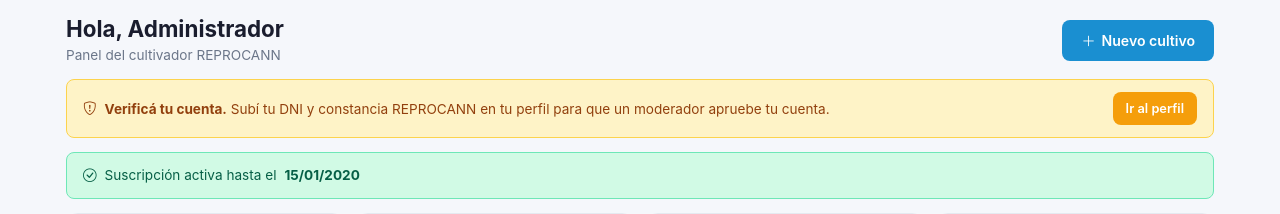
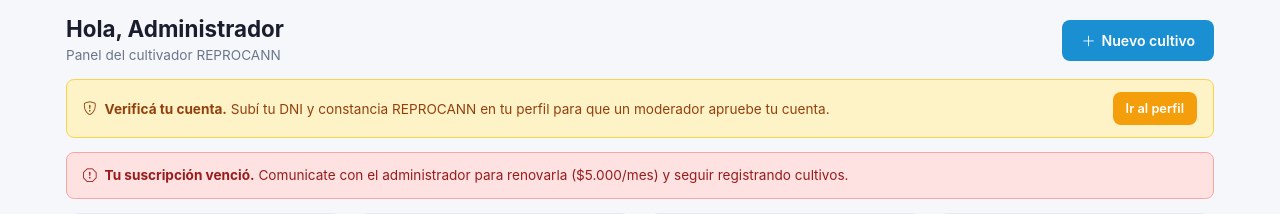
Before and after one commit to llamasgonzalo-jpg/V3K, a Flask app: page /network/dashboard in a window 1280 px wide. Shown: the part 65-279 px from the top of the page. Run offline with Flask 3, Linux system fonts and the light colour scheme; a user stored in the database is signed in; data comes from the database, SQL or seed files in the repository; tables that the repository leaves empty hold one stand-in row (values such as "Sample post"); data that the repository does not hold is empty.

Commit message:
V3K Network: trial 7 días automático al registrarse
- Nuevos registros: suscripción activa con expires_at +7 días (payment_method='trial')
- Usuarios existentes con status='pending' y sin starts_at se auto-activan a trial
  la próxima vez que pasan por /network/inicio
- Dashboard: banner específico para trial mostrando días restantes
- Banner de vencido cuando expires_at < now
- Solución para usuarios como Martin que no podían crear cultivos por
  el decorador subscription_active_required

```diff
--- a/blueprints/reprocann.py
+++ b/blueprints/reprocann.py
@@ -190,10 +190,15 @@ def registro():
         )
         db.session.add(profile)
 
-        # Suscripción en pending
+        # Trial gratuito de 7 días al registrarse
+        now = utcnow()
         sub = Subscription(
             user_id=u.id, profile_type_id=pt.id if pt else None,
-            status='pending'
+            status='active',
+            starts_at=now,
+            expires_at=now + timedelta(days=7),
+            payment_method='trial',
+            notes='Trial gratuito de 7 días otorgado al registrarse'
         )
         db.session.add(sub)
 
@@ -217,6 +222,17 @@ def registro():
 @login_required
 def post_login_redirect():
     """Decide a qué panel mandar al usuario según su perfil."""
+    # Auto-activación de trial 7 días si el usuario nunca tuvo activación
+    sub = Subscription.query.filter_by(user_id=current_user.id).first()
+    if sub and sub.status == 'pending' and not sub.starts_at:
+        now = utcnow()
+        sub.status = 'active'
+        sub.starts_at = now
+        sub.expires_at = now + timedelta(days=7)
+        sub.payment_method = 'trial'
+        sub.notes = 'Trial gratuito 7 días activado automáticamente'
+        db.session.commit()
+
     # Admin → panel de moderación (su dashboard real en V3K Network)
     if current_user.role and current_user.role.name == 'Administrador':
         return redirect(url_for('reprocann.moderacion'))
--- a/templates/reprocann/dashboard.html
+++ b/templates/reprocann/dashboard.html
@@ -33,16 +33,32 @@
 </div>
 {% endif %}
 
-{% if not subscription or subscription.status != 'active' %}
+{% if not subscription or subscription.status == 'pending' %}
 <div class="nw-alert nw-alert-info">
     <i class="bi bi-credit-card"></i>
     <div style="flex:1;">
-        <strong>Suscripción {{ 'pendiente' if not subscription or subscription.status=='pending' else 'vencida' }}.</strong>
-        Para registrar nuevos cultivos y eventos necesitás suscripción activa ($5.000/mes).
-        Un administrador la activará tras confirmar el pago.
+        <strong>Activá tu cuenta.</strong>
+        Para empezar a usar V3K Network necesitás iniciar tu suscripción. Pedí al administrador que te active el trial gratuito de 7 días.
     </div>
 </div>
-{% else %}
+{% elif subscription.status == 'expired' or (subscription.expires_at and subscription.expires_at.replace(tzinfo=None) < now.replace(tzinfo=None)) %}
+<div class="nw-alert nw-alert-danger">
+    <i class="bi bi-exclamation-octagon"></i>
+    <div style="flex:1;">
+        <strong>Tu suscripción venció.</strong>
+        Comunicate con el administrador para renovarla ($5.000/mes) y seguir registrando cultivos.
+    </div>
+</div>
+{% elif subscription.status == 'active' and subscription.payment_method == 'trial' %}
+{% set dias = ((subscription.expires_at.replace(tzinfo=None) - now.replace(tzinfo=None)).days) if subscription.expires_at else 0 %}
+<div class="nw-alert nw-alert-info" style="background:#ede9fe; border-color:#c4b5fd; color:#5b21b6;">
+    <i class="bi bi-stars"></i>
+    <div style="flex:1;">
+        <strong>Trial gratuito activo</strong> — te quedan <strong>{{ dias }} día{{ 's' if dias != 1 else '' }}</strong> de prueba.
+        Al vencer, contactá al administrador para suscribirte ($5.000/mes).
+    </div>
+</div>
+{% elif subscription.status == 'active' %}
 <div class="nw-alert nw-alert-success">
     <i class="bi bi-check-circle"></i>
     Suscripción activa hasta el <strong>{{ subscription.expires_at.strftime('%d/%m/%Y') if subscription.expires_at else '-' }}</strong>
```
